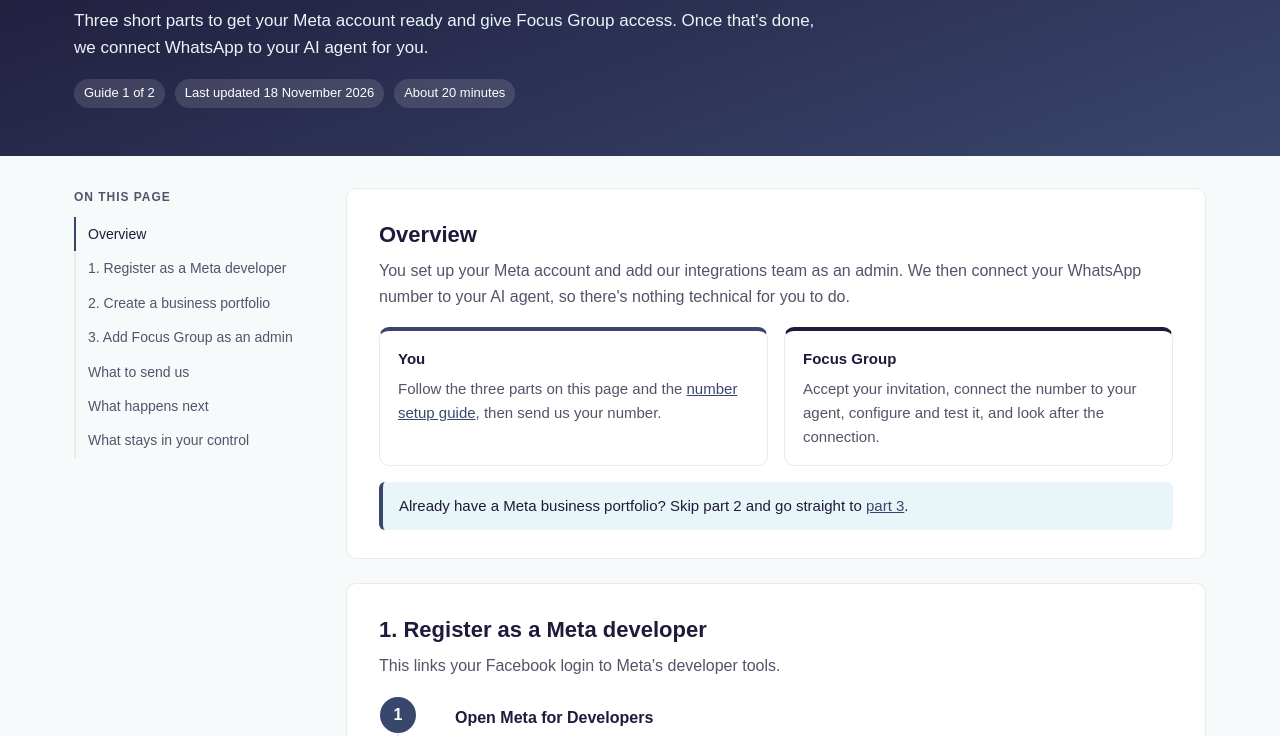
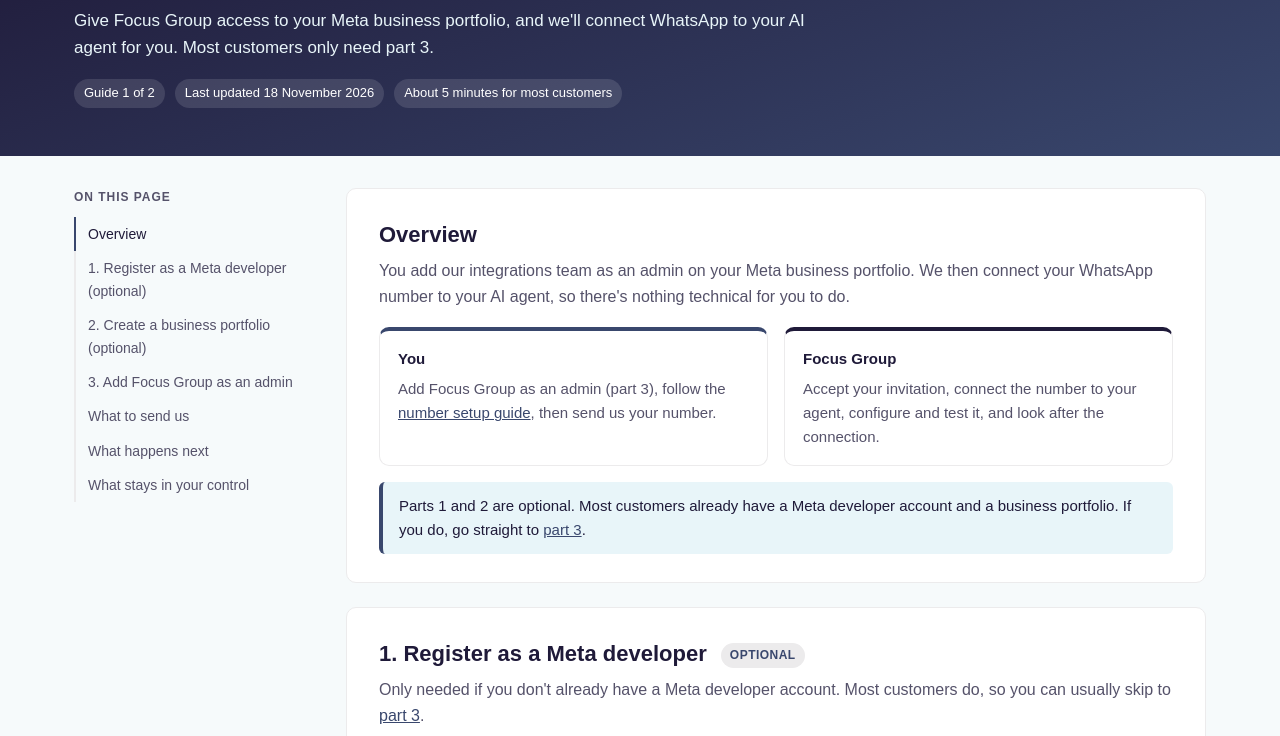
Before and after one commit to alexlinnen-hub/whatsapp, a plain HTML site: page whatsapp/index.html in a window 1280 px wide. Shown: the part 201-937 px from the top of the page. Drawn offline with Linux system fonts and the light colour scheme.

Commit message:
Mark Meta developer and business portfolio steps as optional
Co-Authored-By: Claude Opus 5.5 <noreply@anthropic.com>
Claude-Session: https://claude.ai/code/session_013d84hqHBwqYMrv2q6Gc5sX

```diff
--- a/assets/style.css
+++ b/assets/style.css
@@ -202,3 +202,5 @@ footer { text-align: center; color: var(--muted); font-size: 13px; padding: 24px
 .copy-btn { margin-left: 8px; font: inherit; font-size: 13px; padding: 3px 10px; border-radius: 6px; border: 1px solid var(--accent); background: #fff; color: var(--accent); cursor: pointer; }
 .copy-btn:hover { background: var(--accent-soft); }
 .note.warn { border-left-color: #F7D338; background: #FFFBEA; }
+
+.optional { display: inline-block; vertical-align: middle; margin-left: 8px; font-size: 12px; font-weight: 600; letter-spacing: .04em; text-transform: uppercase; padding: 3px 9px; border-radius: 999px; background: var(--grey); color: var(--accent); }
--- a/whatsapp/index.html
+++ b/whatsapp/index.html
@@ -26,11 +26,11 @@
   <div class="wrap">
     <img class="print-logo" src="../assets/img/focus-group-logo-navy.png" alt="Focus Group">
     <h1>WhatsApp Business setup: Meta steps</h1>
-    <p>Three short parts to get your Meta account ready and give Focus Group access. Once that's done, we connect WhatsApp to your AI agent for you.</p>
+    <p>Give Focus Group access to your Meta business portfolio, and we'll connect WhatsApp to your AI agent for you. Most customers only need part 3.</p>
     <div class="meta">
       <span class="pill">Guide 1 of 2</span>
       <span class="pill">Last updated 18 November 2026</span>
-      <span class="pill">About 20 minutes</span>
+      <span class="pill">About 5 minutes for most customers</span>
     </div>
   </div>
 </div>
@@ -40,8 +40,8 @@
     <h2>On this page</h2>
     <ol>
       <li><a href="#overview">Overview</a></li>
-      <li><a href="#developer">1. Register as a Meta developer</a></li>
-      <li><a href="#portfolio">2. Create a business portfolio</a></li>
+      <li><a href="#developer">1. Register as a Meta developer (optional)</a></li>
+      <li><a href="#portfolio">2. Create a business portfolio (optional)</a></li>
       <li><a href="#access">3. Add Focus Group as an admin</a></li>
       <li><a href="#send">What to send us</a></li>
       <li><a href="#next">What happens next</a></li>
@@ -52,23 +52,23 @@
   <main>
     <section id="overview">
       <h2>Overview</h2>
-      <p class="lead">You set up your Meta account and add our integrations team as an admin. We then connect your WhatsApp number to your AI agent, so there's nothing technical for you to do.</p>
+      <p class="lead">You add our integrations team as an admin on your Meta business portfolio. We then connect your WhatsApp number to your AI agent, so there's nothing technical for you to do.</p>
       <div class="roles">
         <div class="role you">
           <h3>You</h3>
-          <p>Follow the three parts on this page and the <a href="number/">number setup guide</a>, then send us your number.</p>
+          <p>Add Focus Group as an admin (part 3), follow the <a href="number/">number setup guide</a>, then send us your number.</p>
         </div>
         <div class="role us">
           <h3>Focus Group</h3>
           <p>Accept your invitation, connect the number to your agent, configure and test it, and look after the connection.</p>
         </div>
       </div>
-      <p class="note">Already have a Meta business portfolio? Skip part 2 and go straight to <a href="#access">part 3</a>.</p>
+      <p class="note">Parts 1 and 2 are optional. Most customers already have a Meta developer account and a business portfolio. If you do, go straight to <a href="#access">part 3</a>.</p>
     </section>
 
     <section id="developer">
-      <h2>1. Register as a Meta developer</h2>
-      <p class="lead">This links your Facebook login to Meta's developer tools.</p>
+      <h2>1. Register as a Meta developer <span class="optional">Optional</span></h2>
+      <p class="lead">Only needed if you don't already have a Meta developer account. Most customers do, so you can usually skip to <a href="#access">part 3</a>.</p>
       <ol class="steps">
         <li><h3>Open Meta for Developers</h3><p>Go to <a href="https://developers.facebook.com/" target="_blank" rel="noopener">Meta for Developers</a>.</p></li>
         <li><h3>Log in</h3><p>Use your Facebook account details.</p></li>
@@ -79,8 +79,8 @@
     </section>
 
     <section id="portfolio">
-      <h2>2. Create a business portfolio</h2>
-      <p class="lead">Your business portfolio (formerly called Business Manager) owns your WhatsApp account. Skip this part if you already have one.</p>
+      <h2>2. Create a business portfolio <span class="optional">Optional</span></h2>
+      <p class="lead">Only needed if you don't already have a Meta business portfolio (formerly called Business Manager). Most customers do, so you can usually skip to <a href="#access">part 3</a>.</p>
       <ol class="steps">
         <li><h3>Open Meta Business Suite</h3><p>Go to <a href="https://business.facebook.com/" target="_blank" rel="noopener">Meta Business Suite</a> and log in.</p></li>
         <li><h3>Open the business menu</h3><p>Click the dropdown menu below <strong>Home</strong> in the top left corner.</p></li>
```
Also changed, not shown: index.html (+1 -1 lines).
